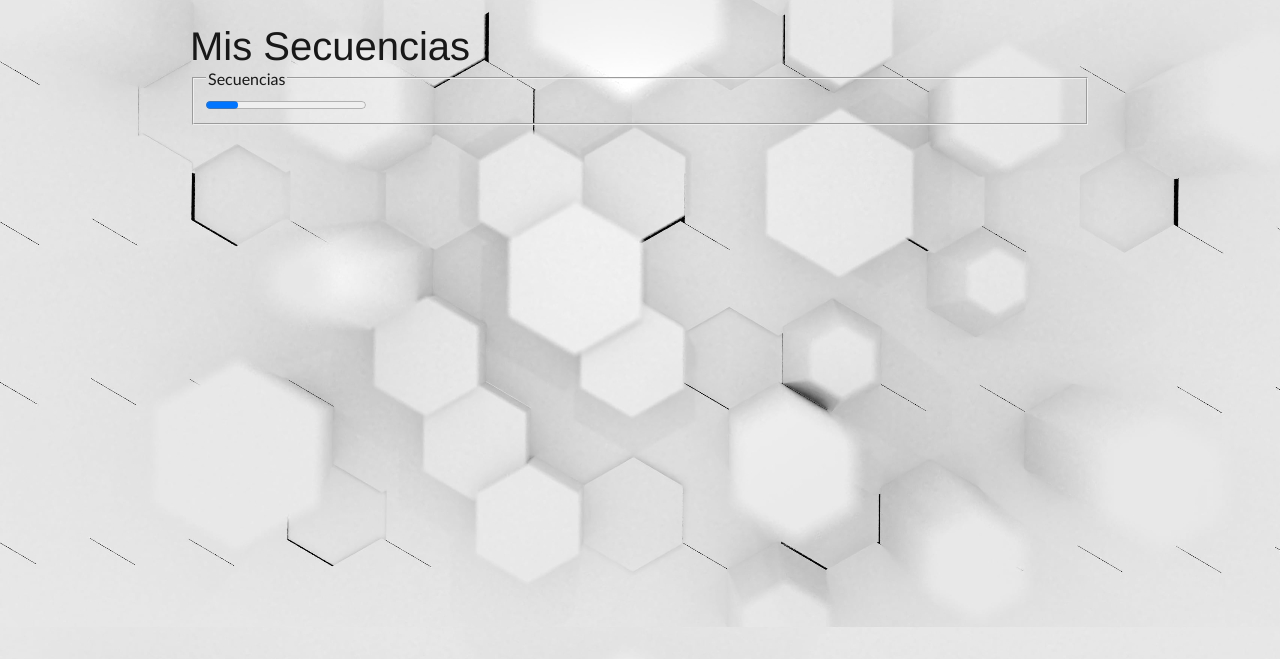
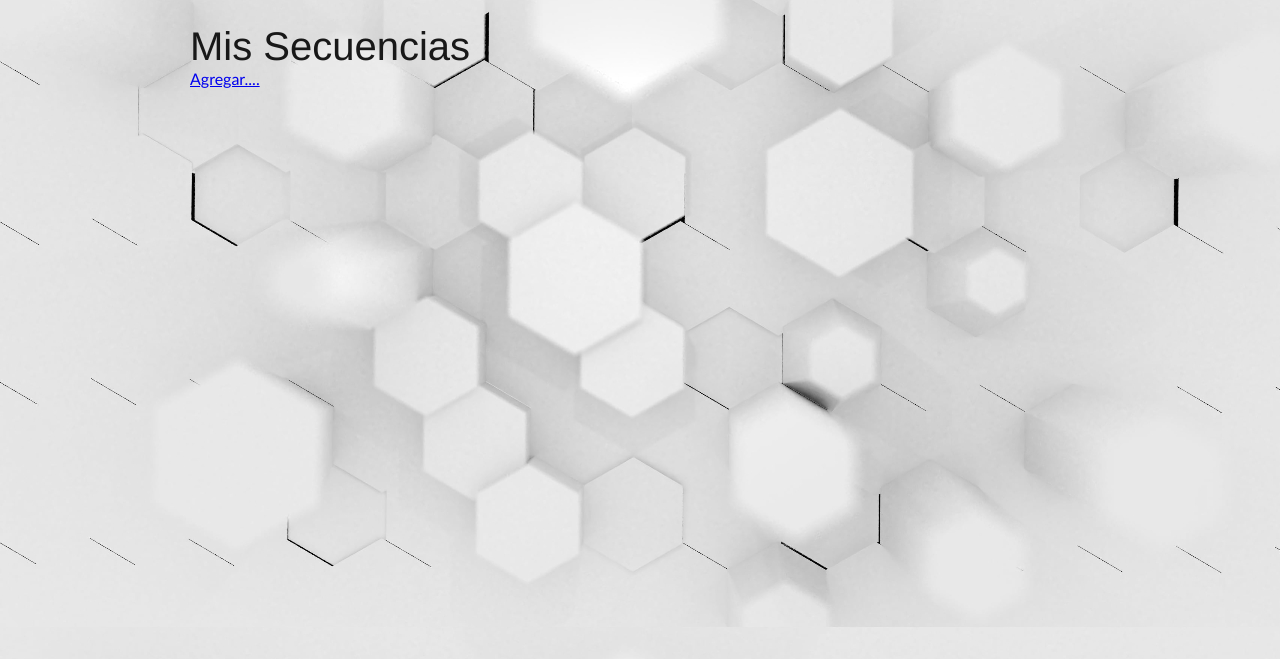
Before and after one commit to Examen3/Examen3.github.io, a plain HTML site: page buscar.html in a window 1280 px wide. Shown: the part 141-800 px from the top of the page. Drawn offline with Linux system fonts and the light colour scheme.

Commit message:
Update buscar.html

```diff
--- a/buscar.html
+++ b/buscar.html
@@ -3,6 +3,12 @@
     <head>
     	<meta charset="utf-8"/>
     	<link rel="stylesheet"  href="style.css">
+        <script src="https://www.gstatic.com/firebasejs/8.3.1/firebase-app.js"></script>
+    <!-- Agrega el manejo de autenticación. -->
+        <script src="https://www.gstatic.com/firebasejs/8.3.1/firebase-auth.js">
+        </script>
+        <script src="https://www.gstatic.com/firebasejs/8.6.2/firebase-firestore.js"></script>
+        <script src="Js/init.js"></script>
 
     	<title>Mis Secuencias</title>
     </head>
@@ -22,19 +28,13 @@
                 </nav>
                     <h1>Mis Secuencias</h1>
                  </div>
+                <div class="herramientas">
+                    <a href="agregar.html">
+                        Agregar....</a>
+                </div>
                 </header>
+            <script type="module" src ="Js/ctrMostar.js">
 
-
-
-            <section>
-                <fieldset>
-                <legend>Secuencias</legend>
-                <output id="email"><progress max="100">Cargando…</progress></output>
-                </fieldset>
-
-
-
-            </section>
 
 
         </div>
```
